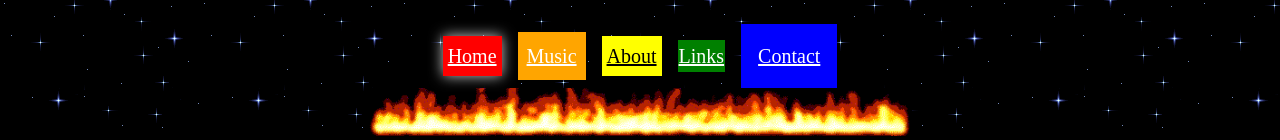
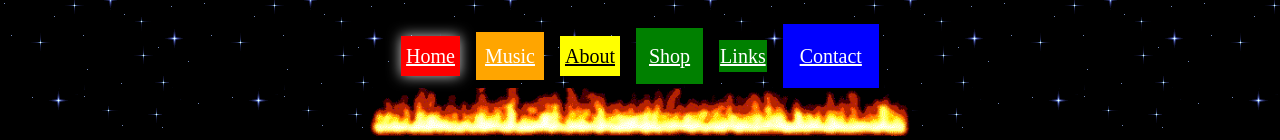
Before and after one commit to ghartn/ceo-business.net, a React (Create React App) app: page / in a window 1280 px wide. Shown: the top 140 px of the page. Built offline with nearby package versions, Linux system fonts and the light colour scheme.

Commit message:
re-enable shop link hoping forwarding works

```diff
--- a/src/layouts/TopNavigation.js
+++ b/src/layouts/TopNavigation.js
@@ -30,7 +30,7 @@ const TopNavigation = ({ path }) => {
 				>
 					About
 				</Link>
-				{/* <a
+				<a
 
 					href="https://shop.ceoatbusiness.net/"
 					className={`mx-2 p-3 relative border border-transparent text-xl bg-green-pure text-white underline hover:border-white ${
@@ -38,7 +38,7 @@ const TopNavigation = ({ path }) => {
 					}`}
 				>
 					Shop
-				</a> */}
+				</a>
 				<Link
 					to="/links"
 					className={`mx-2 relative border border-transparent text-xl bg-green-pure text-white underline hover:border-white ${
```
